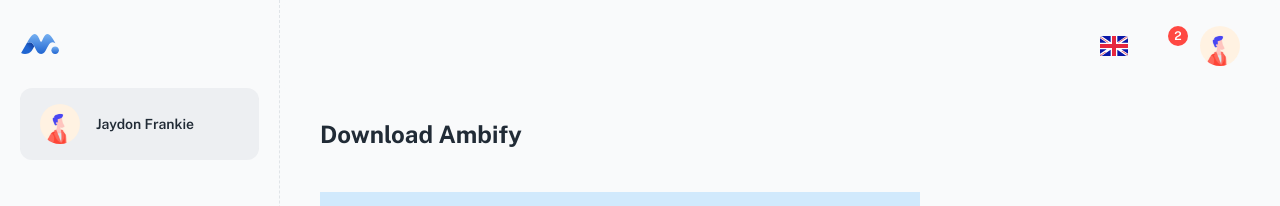
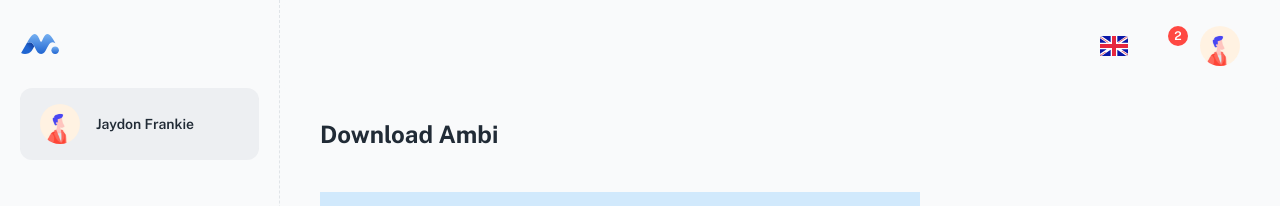
Before and after one commit to brainstormbuddy/ABFY-Dashboard, a React (Create React App) app: page /dashboard/transfer in a window 1280 px wide. Shown: the top 206 px of the page. Built offline with nearby package versions, Linux system fonts and the light colour scheme; some icons are missing; a web font is replaced by a local one.

Commit message:
update the transfer page

```diff
--- a/src/pages/Transfer.js
+++ b/src/pages/Transfer.js
@@ -11,7 +11,7 @@
     <Page title="Dashboard: Download">
       <Container maxWidth="xl">
         <Typography variant="h4" sx={{ mb: 5 }}>
-          Download Ambify
+          Download Ambi
         </Typography>
         <Stack
           direction="column"
```
